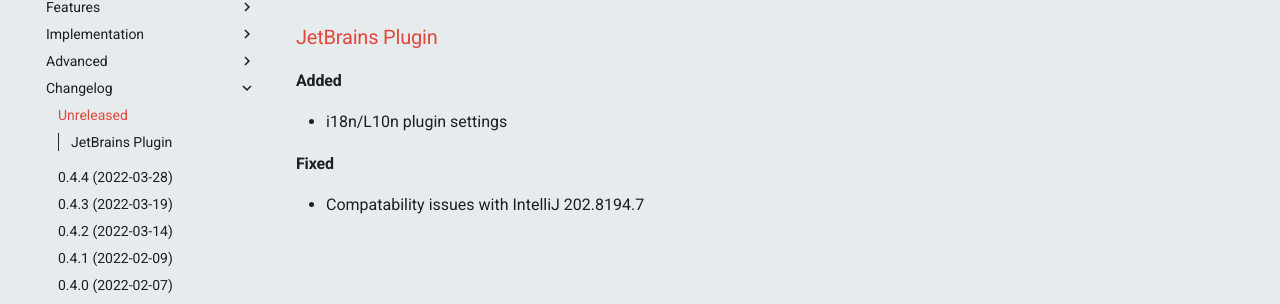
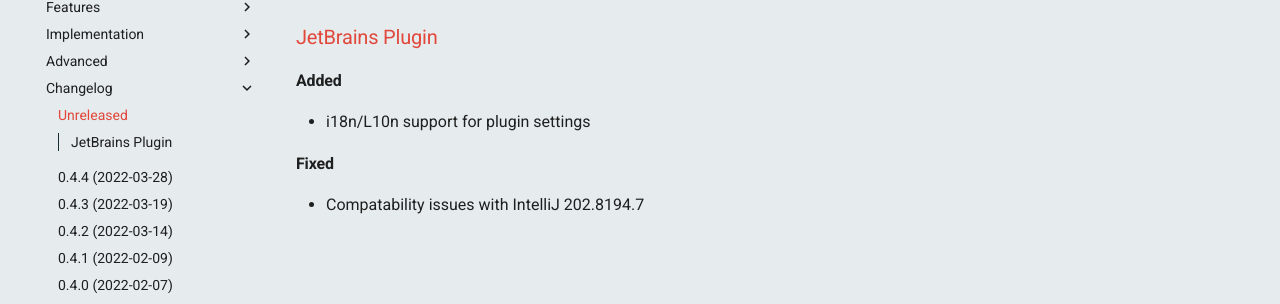
Before and after one commit to sourceplusplus/documentation, an MkDocs documentation site: the page built from docs/changelog/README.md, in a window 1280 px wide. Shown: the part 158-462 px from the top of the page. Built offline with MkDocs 1.6.1 and Material for MkDocs 9.7.7, drawn with Linux system fonts in a browser that asks for light colours; the version menu is left out.

Commit message:
Update README.md

```diff
--- a/docs/changelog/README.md
+++ b/docs/changelog/README.md
@@ -3,7 +3,7 @@
 ### [JetBrains Plugin](https://github.com/sourceplusplus/interface-jetbrains)
 
 #### Added
-- i18n/L10n plugin settings
+- i18n/L10n support for plugin settings
 
 #### Fixed
 - Compatability issues with IntelliJ 202.8194.7
```
